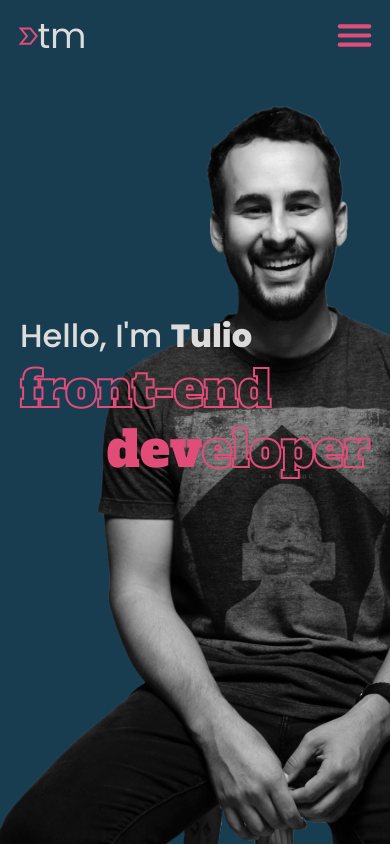
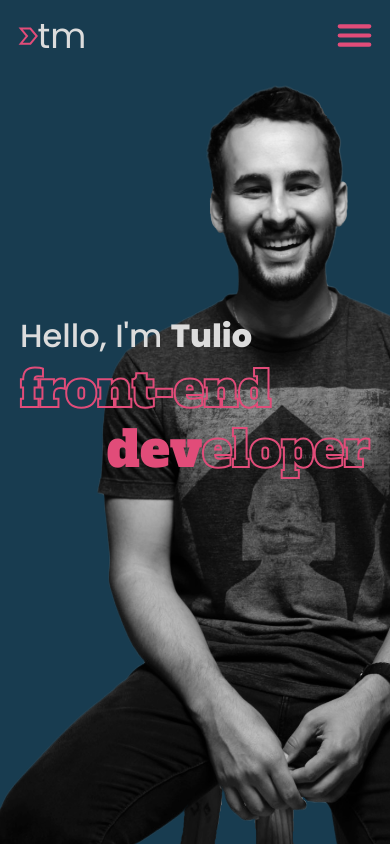
Before and after one commit to t-minini/my-website-v2, a React (Create React App) app: page / in a window 390 px wide. Shown: the top 846 px of the page. Built offline with nearby package versions, Linux system fonts and the light colour scheme.

Commit message:
:bug: trying to fix bug with photo v16

```diff
--- a/src/components/hello/hello.module.css
+++ b/src/components/hello/hello.module.css
@@ -209,7 +209,7 @@ h1:nth-of-type(2) {
     /* bottom: 53.3rem; */
     /* right: 0; */
     right: 0;
-    top: 5rem;
+    top: 3rem;
     /* bottom: 30rem; */
     /* overflow: hidden; */
     object-position: 17rem 3rem;
```
